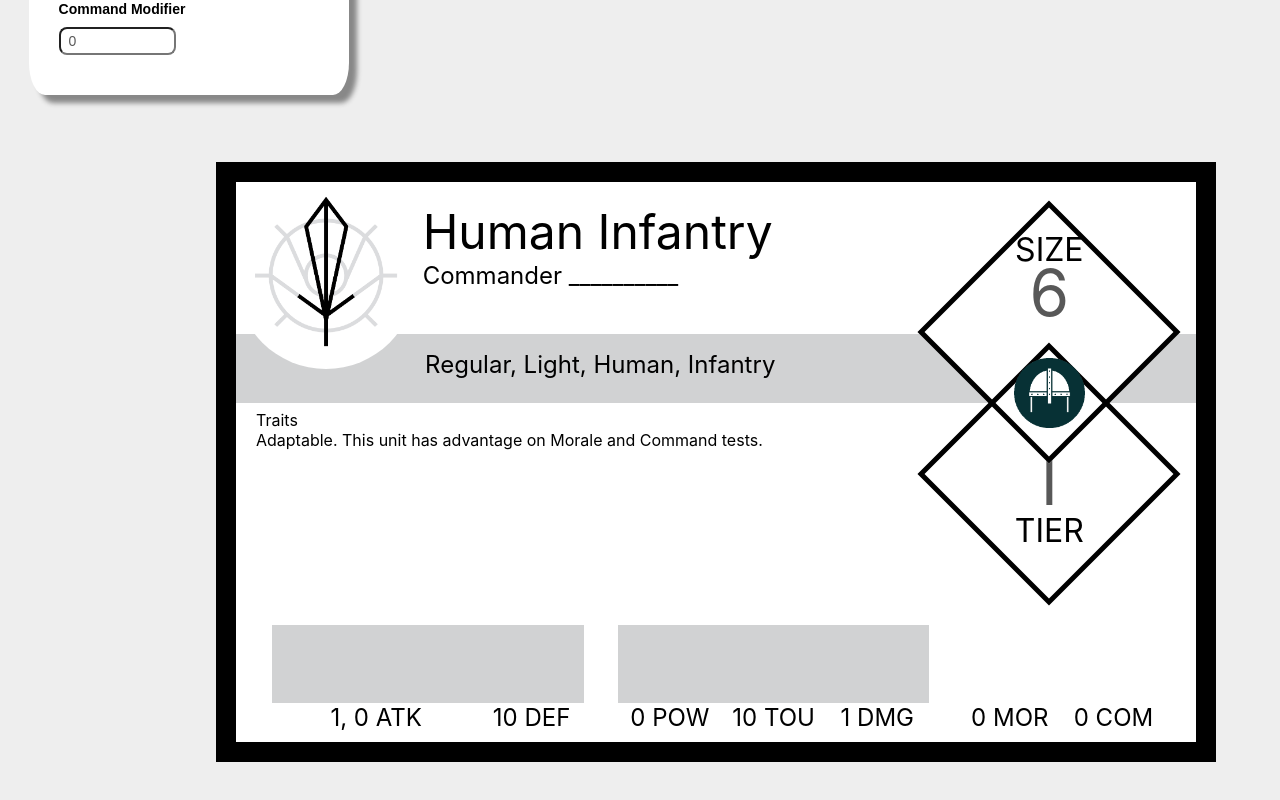
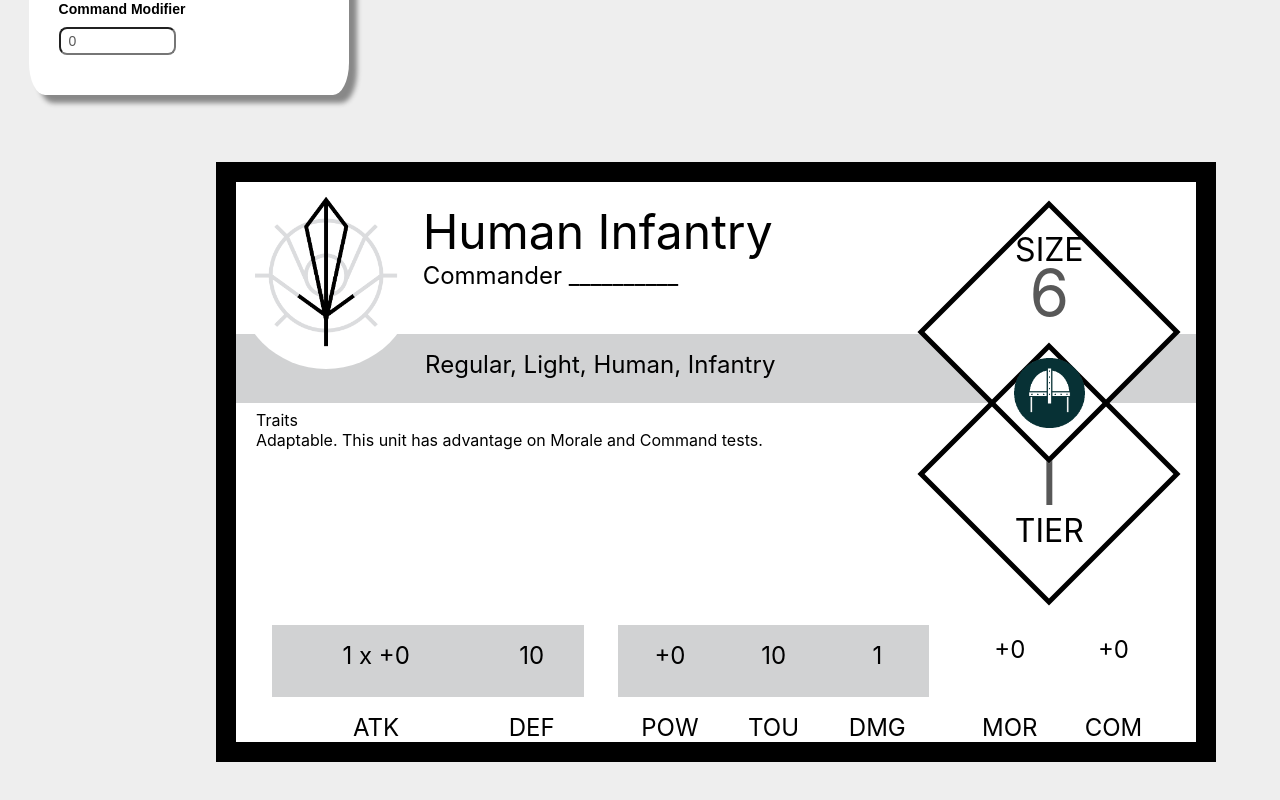
Before and after one commit to ZackBarbari/KW-Unit-Generator, a React (Create React App) app: page / in a window 1280 px wide. Shown: the part 1623-2423 px from the top of the page. Built offline with nearby package versions, Linux system fonts and the light colour scheme.

Commit message:
Ability scores on bar

```diff
--- a/src/components/Card.css
+++ b/src/components/Card.css
@@ -147,6 +147,8 @@
     order: 2
   }
   .ability-score-bar {
+    display: flex;
+    flex-direction: row;
     margin-left: 5%;
     width:90%;
     background-color: #D1D2D3;
@@ -154,6 +156,8 @@
     order:1
   }
   .ability-score-bar2 {
+    display: flex;
+    flex-direction: row;
     margin-left: 5%;
     width:90%;
     flex:2;
@@ -168,12 +172,14 @@
     order: 2;
   }
   .ability-score-title {
+    margin-top: 5%;
     font-size: 150%;
     text-align: center;
     flex:2;
   }
 
   .ability-score-title2 {
+    margin-top: 5%;
     font-size: 150%;
     text-align: center;
     flex:1;
--- a/src/components/UnitCard.js
+++ b/src/components/UnitCard.js
@@ -40,25 +40,35 @@ const UnitCard = React.forwardRef(
             </div>
             <div className='stats-container'>
                 <div className='atk-pow-block'>
-                    <div className='ability-score-bar'/>
+                    <div className='ability-score-bar'>
+                        <div className='ability-score-title'>{abilityScores[0] + " x "} {abilityScores[1] >=0 ? "+" + abilityScores[1] : abilityScores[1]}</div>
+                        <div className='ability-score-title2'>{abilityScores[2]}</div>
+                    </div>
                     <div className='ability-score-title-zone'>
-                        <div className='ability-score-title'>{abilityScores[0]}, {abilityScores[1]} ATK</div>
-                        <div className='ability-score-title2'>{abilityScores[2]} DEF</div>
+                        <div className='ability-score-title'>ATK</div>
+                        <div className='ability-score-title2'>DEF</div>
                     </div>
                 </div>
                 <div className='atk-pow-block'>
-                    <div className='ability-score-bar'/>
+                    <div className='ability-score-bar'>
+                        <div className='ability-score-title'>{abilityScores[3] >=0 ? "+" + abilityScores[3] : abilityScores[3]}</div>
+                        <div className='ability-score-title'>{abilityScores[4]}</div>
+                        <div className='ability-score-title'>{abilityScores[5]}</div>
+                    </div>
                     <div className='ability-score-title-zone'>
-                        <div className='ability-score-title'>{abilityScores[3]} POW</div>
-                        <div className='ability-score-title'>{abilityScores[4]} TOU</div>
-                        <div className='ability-score-title'>{abilityScores[5]} DMG</div>
+                        <div className='ability-score-title'>POW</div>
+                        <div className='ability-score-title'>TOU</div>
+                        <div className='ability-score-title'>DMG</div>
                     </div>
                 </div>
                 <div className='mor-com-block'>
-                    <div className='ability-score-bar2'/>
+                    <div className='ability-score-bar2'>
+                        <div className='ability-score-title'>{abilityScores[6] >=0 ? "+" + abilityScores[6] : abilityScores[6]}</div>
+                        <div className='ability-score-title'>{abilityScores[7] >=0 ? "+" + abilityScores[7] : abilityScores[7]}</div>
+                    </div>
                     <div className='ability-score-title-zone'>
-                        <div className='ability-score-title'>{abilityScores[6]} MOR</div>
-                        <div className='ability-score-title'>{abilityScores[7]} COM</div>
+                        <div className='ability-score-title'>MOR</div>
+                        <div className='ability-score-title'>COM</div>
                     </div>
                 </div>
             </div>
```
